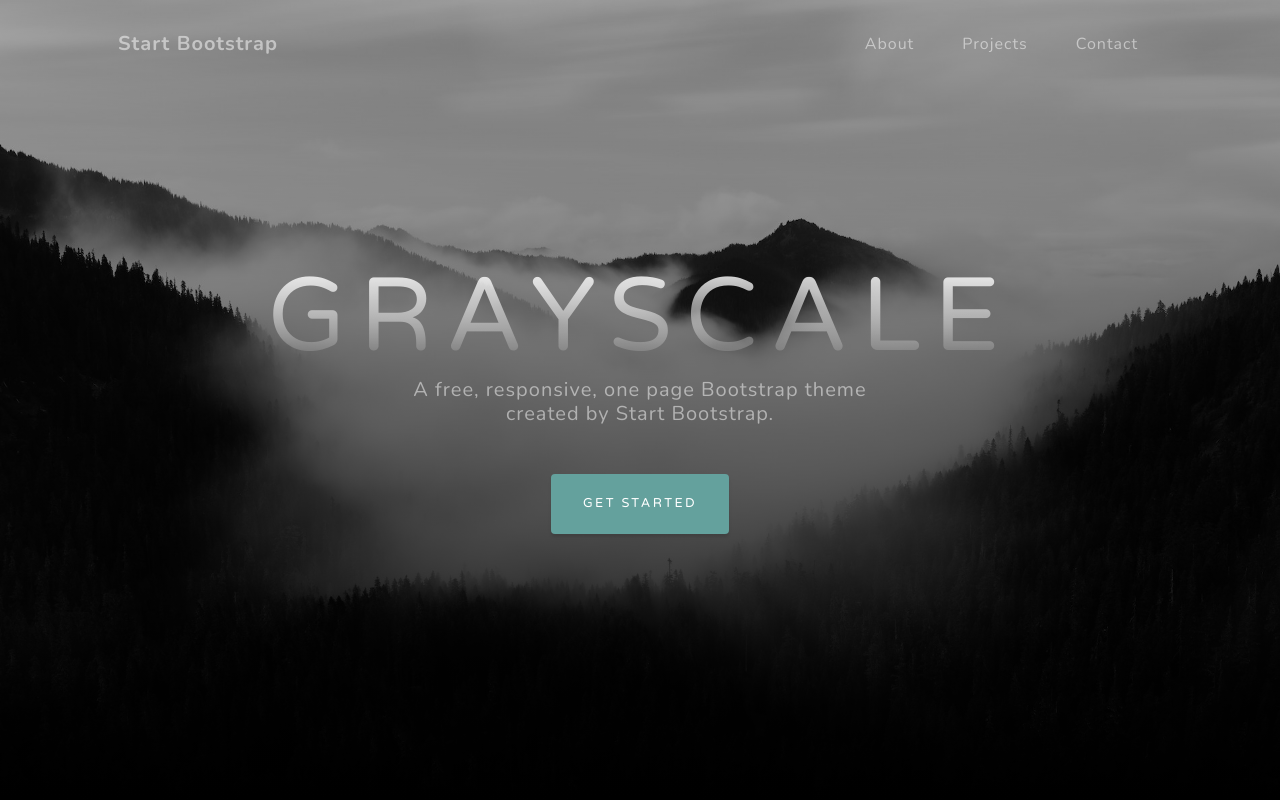
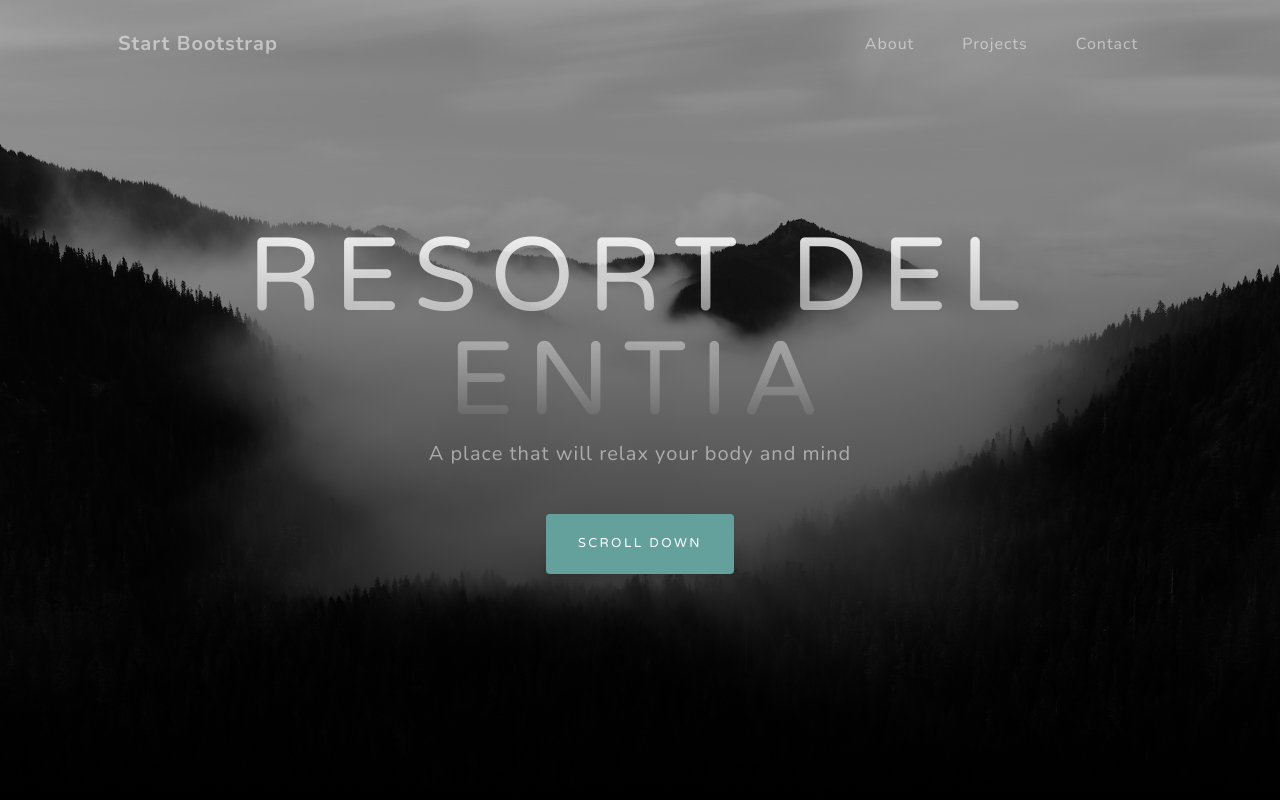
Before and after one commit to dEntiab/dEntia.github.io-ACT2A-REPO-, a plain HTML site: page index.html in a window 1280 px wide. Shown: the top 800 px of the page. Drawn offline with nearby package versions, Linux system fonts and the light colour scheme.

Commit message:
Add files via upload

```diff
--- a/index.html
+++ b/index.html
@@ -5,7 +5,7 @@
         <meta name="viewport" content="width=device-width, initial-scale=1, shrink-to-fit=no" />
         <meta name="description" content="" />
         <meta name="author" content="" />
-        <title>Grayscale - Start Bootstrap Theme</title>
+        <title>Resort Del Entia</title>
         <link rel="icon" type="image/x-icon" href="assets/favicon.ico" />
         <!-- Font Awesome icons (free version)-->
         <script src="https://use.fontawesome.com/releases/v6.1.0/js/all.js" crossorigin="anonymous"></script>
@@ -38,9 +38,9 @@
             <div class="container px-4 px-lg-5 d-flex h-100 align-items-center justify-content-center">
                 <div class="d-flex justify-content-center">
                     <div class="text-center">
-                        <h1 class="mx-auto my-0 text-uppercase">Grayscale</h1>
-                        <h2 class="text-white-50 mx-auto mt-2 mb-5">A free, responsive, one page Bootstrap theme created by Start Bootstrap.</h2>
-                        <a class="btn btn-primary" href="#about">Get Started</a>
+                        <h1 class="mx-auto my-0 text-uppercase">Resort del Entia</h1>
+                        <h2 class="text-white-50 mx-auto mt-2 mb-5">A place that will relax your body and mind</h2>
+                        <a class="btn btn-primary" href="#about"> scroll down</a>
                     </div>
                 </div>
             </div>
```
